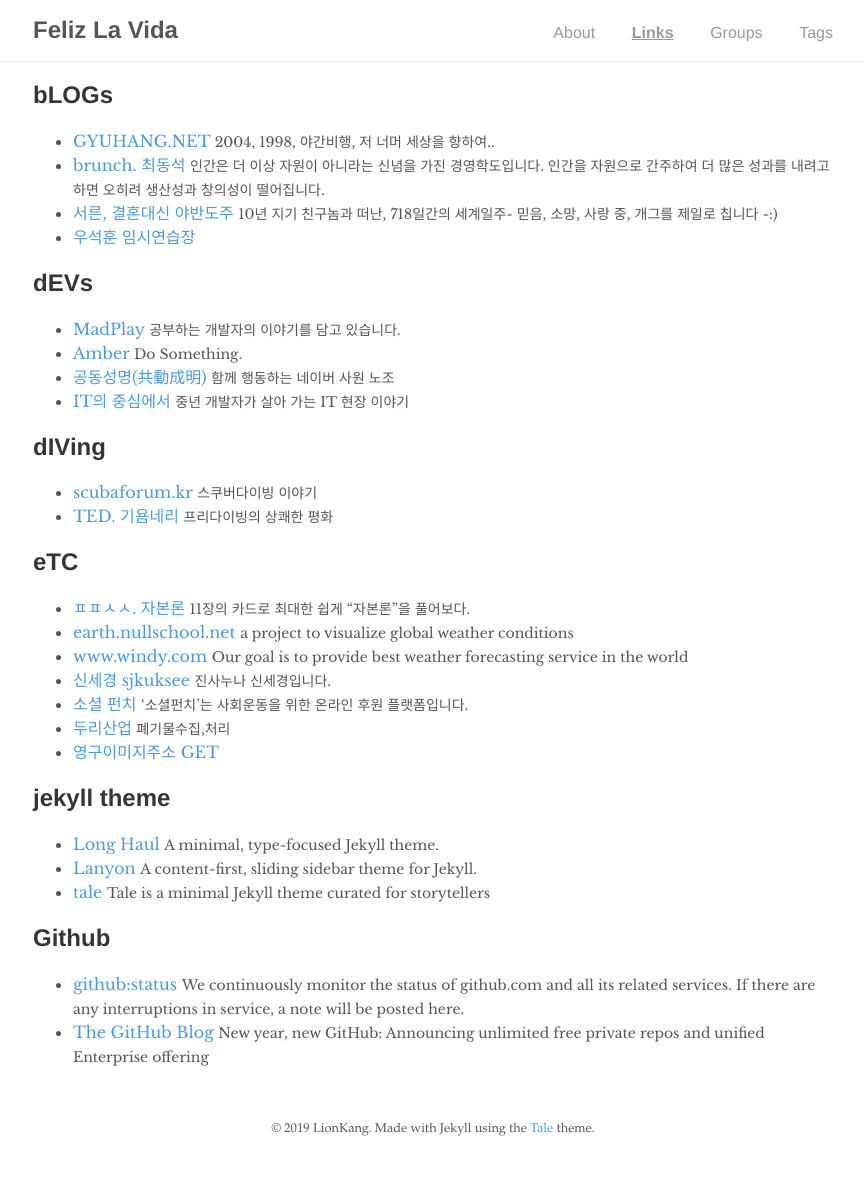
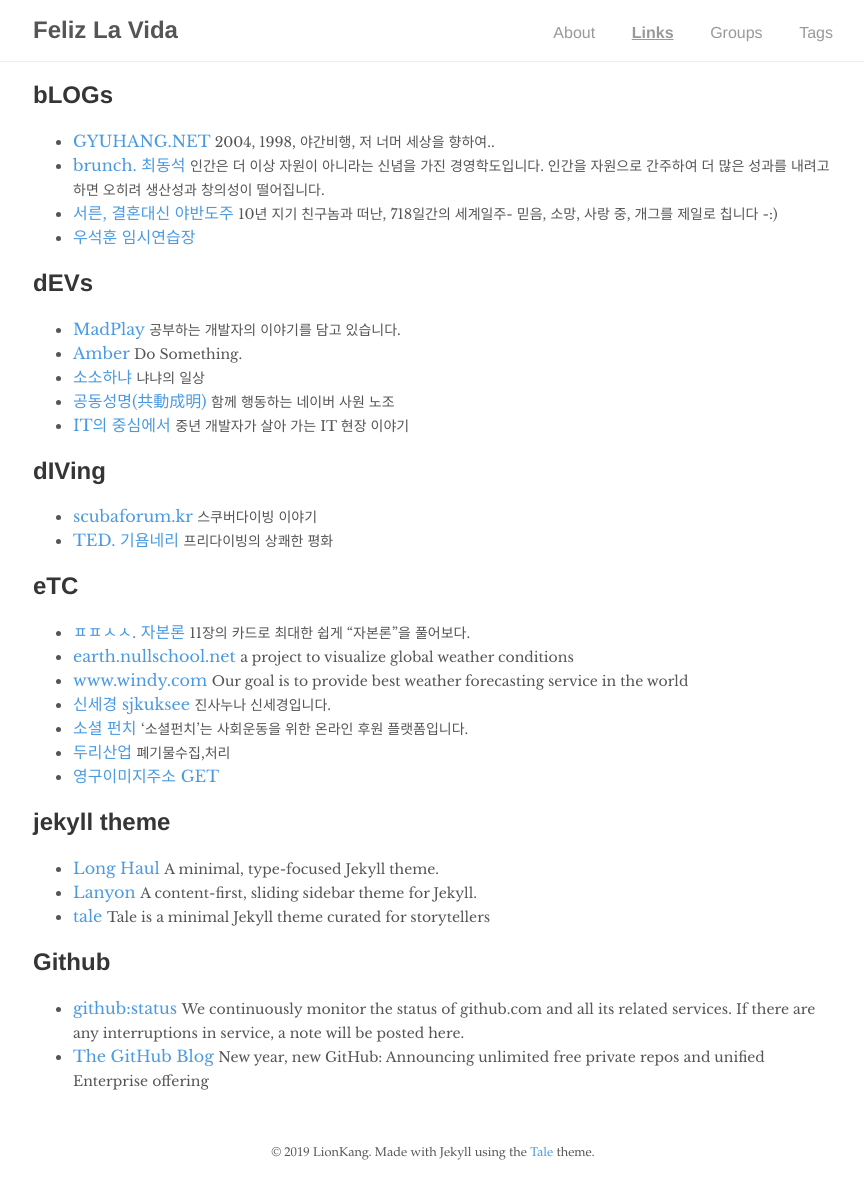
Before and after one commit to lionkang/lionkang.github.io, a Jekyll site: the page built from links.md, in a window 1280 px wide. Shown: the whole page, without its empty margins (207-1071 px from the left). Built offline with Jekyll 4.4.1, drawn with Linux system fonts in a browser that asks for light colours; nearby versions of some CDN libraries; comment, search, counter and statistics services are not loaded; before the commit the page ends 1172 px from its top, so only the background shows below that.

Commit message:
Update links.md
개발블로그 링크 추가

```diff
--- a/links.md
+++ b/links.md
@@ -15,6 +15,7 @@
 <ul>
 	<li><a href="https://madplay.github.io/" target="_blank">MadPlay</a> <span style="font-size:14px">공부하는 개발자의 이야기를 담고 있습니다.</span></li>
 	<li><a href="https://nypark425.github.io/" target="_blank">Amber</a> <span style="font-size:14px">Do Something.</span></li>
+	<li><a href="https://sosohanya.tistory.com/" target="_blank">소소하냐</a> <span style="font-size:14px">냐냐의 일상</span></li>
 	<li><a href="https://github.com/naverunion" target="_blank">공동성명(共動成明)</a> <span style="font-size:14px">함께 행동하는 네이버 사원 노조</span></li>
 	<li><a href="https://subokim.wordpress.com" target="_blank">IT의 중심에서</a> <span style="font-size:14px">중년 개발자가 살아 가는 IT 현장 이야기</span></li>
 </ul>
```
